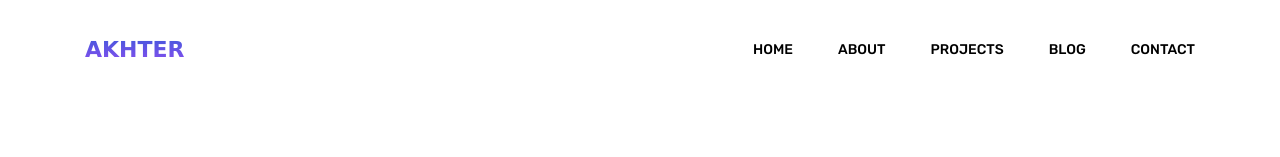
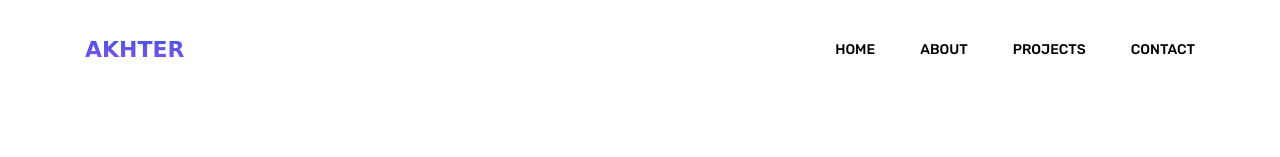
Before and after one commit to Arbaz355/protfolio, a plain HTML site: page index.html in a window 1280 px wide. Shown: the top 157 px of the page. Drawn offline with Linux system fonts and the light colour scheme; some packages are replaced by stand-ins of ours; a script that the page names is missing.

Commit message:
Update index.html

```diff
--- a/index.html
+++ b/index.html
@@ -42,7 +42,7 @@
 							<li class="nav-item"><a class="nav-link" href="about.html">About</a></li>
 							<!-- <li class="nav-item"><a class="nav-link" href="services.html">Services</a></li> -->
 							<li class="nav-item"><a class="nav-link" href="projects.html">Projects</a></li>
-							<li class="nav-item"><a class="nav-link" href="blog.html">Blog</a></li>
+<!-- 							<li class="nav-item"><a class="nav-link" href="blog.html">Blog</a></li> -->
 							<li class="nav-item"><a class="nav-link" href="contact.html">Contact</a></li>
 						</ul>
 					</div>
```
